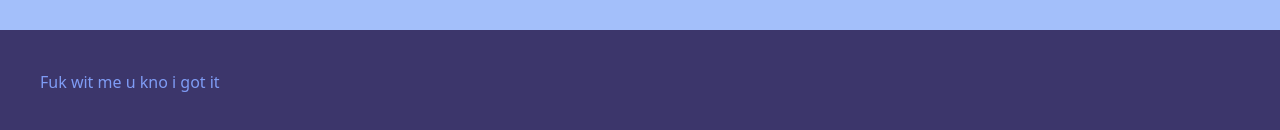
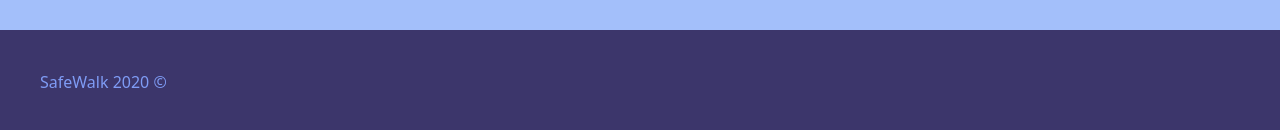
Before and after one commit to DanielCollins96/map-demo, a Next.js app: page / in a window 1280 px wide. Shown: the part 666-796 px from the top of the page. Built offline with nearby package versions, Linux system fonts and the light colour scheme.

Commit message:
footer change

```diff
--- a/components/footer.js
+++ b/components/footer.js
@@ -3,7 +3,7 @@
 export default function footer() {
     return (
         <div className="p-10 bg-indigo-900 text-indigo-400 flex justify-between">
-            <h3>Fuk wit me u kno i got it</h3>
+            <h3>SafeWalk 2020 &copy;</h3>
         </div>
     )
 }
--- a/styles/index.css
+++ b/styles/index.css
@@ -1,3 +1,4 @@
+@import url('https://fonts.googleapis.com/css2?family=Roboto+Slab:wght@100;200;300;400;500;600;700;800;900&display=swap');
 @tailwind base;
 @tailwind components;
 @tailwind utilities;
--- a/tailwind.config.js
+++ b/tailwind.config.js
@@ -5,7 +5,11 @@
   },
   purge: [],
   theme: {
-    extend: {},
+    extend: {
+      fontFamily: {
+        body: ['Roboto Slab']
+      }
+    },
   },
   variants: {},
   plugins: [],
```
